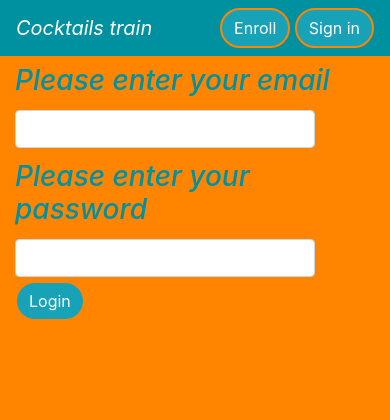
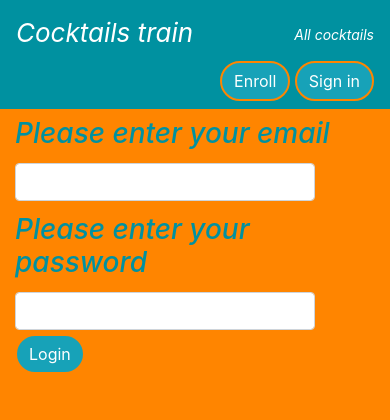
Before and after one commit to kleimenov/cocktailsTrain, a Node server app: page /login in a window 390 px wide. Shown: the top 420 px of the page. Run offline with Node 20, Linux system fonts and the light colour scheme; some libraries are stand-ins or nearby versions.

Commit message:
start working at frontend part of project

```diff
--- a/public/styles/style.css
+++ b/public/styles/style.css
@@ -30,6 +30,34 @@
 @media (min-width: 992px) {
   body {
     background: #f7f755;
+  }
+}
+@media (max-width: 1080px) {
+  .custom-nav {
+    font-size: 16px;
+  }
+
+  .custom-nav-user {
+    font-size: 18px;
+  }
+
+  .custom-nav-btn {
+    font-size: 14px;
+  }
+}
+@media (max-width: 908px) {
+  .custom-nav {
+    font-size: 14px;
+  }
+}
+@media (min-width: 675px) {
+  .custom-nav-user {
+    margin-left: auto;
+  }
+}
+@media (max-width: 675px) {
+  .custom-nav-user {
+    margin-left: 0;
   }
 }
 /*extra large devices (large desktops)*/
@@ -77,4 +105,13 @@ main {
   height: auto;
 }
 
+.header-text {
+  font-size: 20px;
+}
+
+.header-logo {
+  font-size: 26px;
+  padding-bottom: 9px;
+}
+
 /*# sourceMappingURL=style.css.map */
--- a/public/styles/style.scss
+++ b/public/styles/style.scss
@@ -35,6 +35,38 @@
         background: rgb(247, 247, 85);
     }
 }
+
+@media (max-width: 1080px) {
+    .custom-nav {
+      font-size: 16px;
+    }
+    .custom-nav-user {
+      font-size: 18px;
+    }
+    .custom-nav-btn {
+      font-size: 14px;
+    }
+}
+
+@media (max-width: 908px) {
+    .custom-nav {
+        font-size: 14px;
+      }
+}
+
+@media (min-width: 675px) {
+    .custom-nav-user {
+        margin-left: auto;
+      }
+}
+
+@media (max-width: 675px) {
+    .custom-nav-user {
+        margin-left: 0;
+      }
+}
+
+
 
 /*extra large devices (large desktops)*/
 @media (min-width: 1200px) {
@@ -79,10 +111,16 @@ main {
 }
 
 
-
-
-
 .img-features {
     width: 150px;
     height: auto;
 }
+
+.header-text {
+    font-size: 20px;
+}
+
+.header-logo {
+    font-size: 26px;
+    padding-bottom: 9px;
+}
--- a/server.js
+++ b/server.js
@@ -1,6 +1,3 @@
-//make base setup for server
-
-
 //setup libraries
 const express = require('express');
 const bodyParser = require('body-parser');
@@ -29,8 +26,6 @@ app.use(bodyParser.urlencoded({extended: true}));
 app.use(cookieParser());
 
 app.use(express.static(path.join(__dirname, 'public')))
-
-
 
 //----------+----------------+----------+----------------+----------+----------------+----------+----------------
 //here I implement login logic
--- a/views/partials/_header.ejs
+++ b/views/partials/_header.ejs
@@ -1,22 +1,22 @@
 <header>
   <nav class="navbar navbar-expand-md navbar-dark bg-aqua">
-    <a class="navbar-brand text-white font-italic" href="/">Cocktails train</a>
-    <div class="collapse navbar-collapse" id="navbarNavAltMarkup">
-      <div class="navbar-nav font-italic">
-        <a class="nav-item nav-link text-white" href="/cocktails">All cocktails</a>
+    <a class="navbar-brand text-white font-italic header-logo custom-nav" href="/">Cocktails train</a>
+    <div class="" id="navbarNavAltMarkup">
+      <div class="row-md-2 navbar-nav font-italic header-text">
+        <a class="nav-item nav-link text-white custom-nav" href="/cocktails">All cocktails</a>
         <% if (user) { %>
-        <a class="nav-item nav-link text-white" href="/myCocktails">My cooktailes list</a>
-        <a class="nav-item nav-link text-white" href="/cocktail/new">+add cooktail</a>
+        <a class="nav-item nav-link text-white custom-nav" href="/myCocktails">My cooktailes list</a>
+        <a class="nav-item nav-link text-white custom-nav" href="/cocktail/new">+add cooktail</a>
         <% } %>
       </div>
     </div>
     <% if (user) { %>
-      <h3 class="nav-item nav-link text-white font-italic"> Hello, <%= user %></h3>
-      <form class="float-right" action="/logout" method="POST">
-        <button class="btn border-colour-mod-orange btn-md bg-info rounded-pill text-white" type="submit">Enough for today</button>
+      <h3 class="nav-item nav-link text-white font-italic pt-3 custom-nav-user"> Hello, <%= user %></h3>
+      <form class="ml-auto" action="/logout" method="POST">
+        <button class="btn border-colour-mod-orange btn-md bg-info rounded-pill text-white custom-nav-btn" type="submit">Enough for today</button>
       </form>
     <% } else { %>
-      <div class="float-right">
+      <div class="ml-auto">
         <a href="/register"><button class="btn border-colour-mod-orange btn-md bg-info rounded-pill text-white" type="submit">Enroll</button></a>
         <a href="/login"><button class="btn border-colour-mod-orange btn-md bg-info rounded-pill text-white" type="submit">Sign in</button></a>
       </div>
```
Also changed, not shown: 1 other file.
